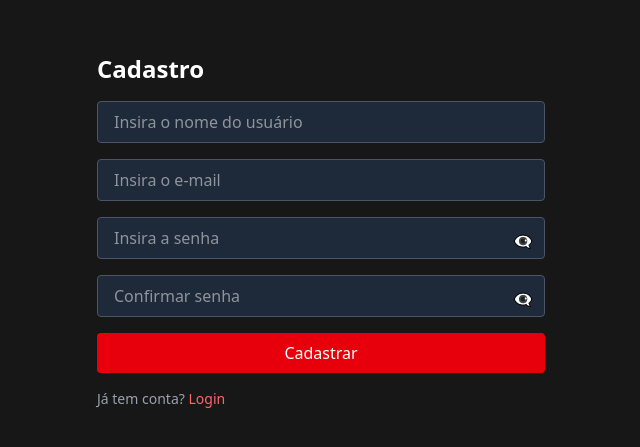
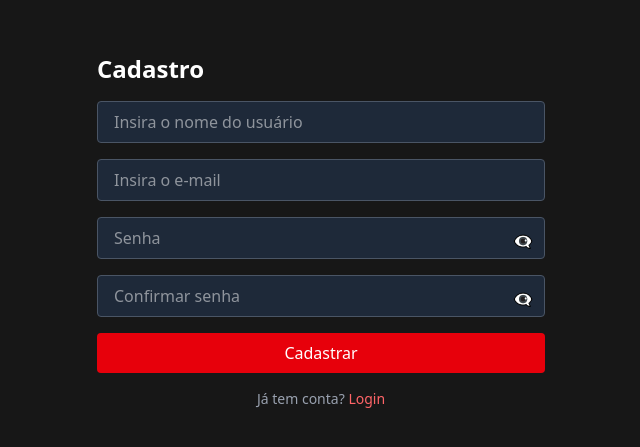
Before and after one commit to Antony-Marcos/BlackList_Front, a React (Vite) app: page /registro in a window 1280 px wide. Shown: the part 169-616 px from the top of the page, without its empty margins (319-959 px from the left). Built offline with nearby package versions, Linux system fonts and the light colour scheme.

Commit message:
ataulizações do import

```diff
--- a/src/Registro.jsx
+++ b/src/Registro.jsx
@@ -64,7 +64,7 @@
           <div className='relative'>
           <input
             type={mpassword ? 'password': 'text'}
-            placeholder="Insira a senha"
+            placeholder="Senha"
             value={password}
             onChange={(e) => setPassword(e.target.value)}
             className="w-full px-4 py-2 mb-4 bg-gray-800 border border-gray-600 rounded"
@@ -108,7 +108,7 @@
           </button>
         </form>
 
-        <p className="mt-4 text-sm text-gray-400">
+        <p className="mt-4 text-sm text-gray-400  text-center">
           Já tem conta?{' '}
           <Link to="/" className="text-red-400 hover:underline">
             Login
--- a/src/main.jsx
+++ b/src/main.jsx
@@ -4,7 +4,7 @@
 import { BrowserRouter, Routes, Route } from 'react-router-dom';
 
 import App from './App.jsx';
-import Registro from './registro.jsx';
+import Registro from './Registro.jsx';
 
 createRoot(document.getElementById('root')).render(
   <StrictMode>
```
